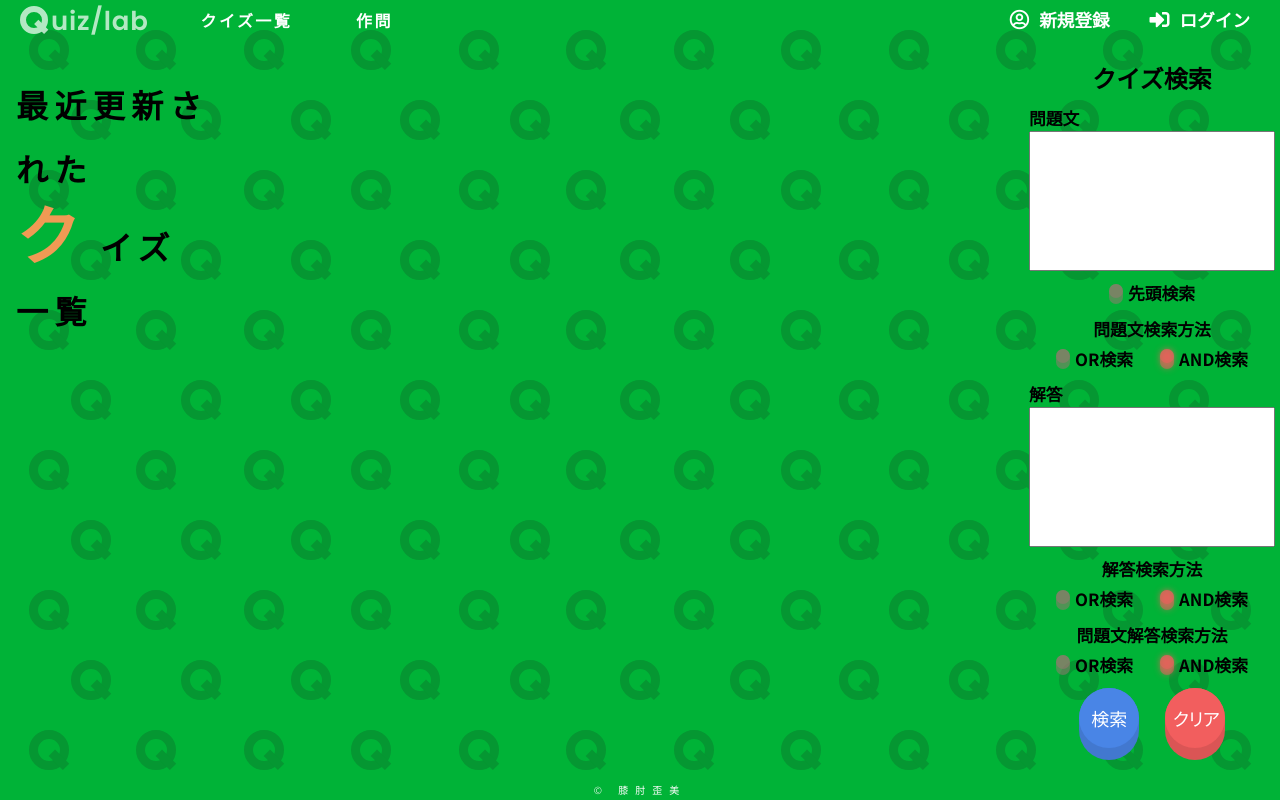
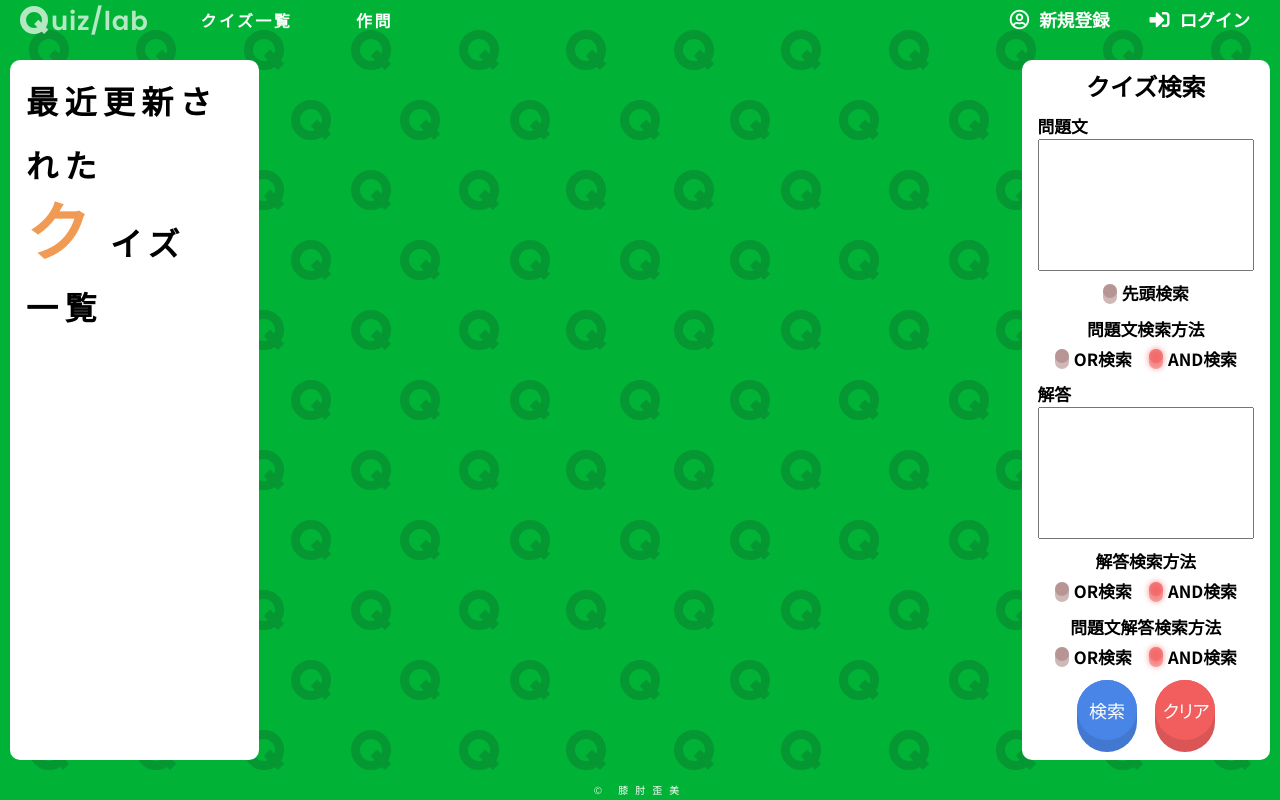
Before and after one commit to morihey-yabusaka/QuizSlashLab, a Django app: page /quiz/list in a window 1280 px wide. Run offline with Django 4.2, Linux system fonts and the light colour scheme; data that the repository does not hold is empty; parts of the project's set-up code (start-up, migrations or seed data) failed here and were passed over.

Commit message:
update design

```diff
--- a/app/static/css/style.css
+++ b/app/static/css/style.css
@@ -559,20 +569,31 @@ input[type=checkbox]:checked + label .light:after, input[type=checkbox]:checked
   position: fixed;
   right: 0;
   top: var(--header-height);
-  padding: 15px 10px;
-  width: 20%;
+  display: flex;
+  flex-direction: column;
+  align-items: flex-end;
+  justify-content: flex-start;
+  padding: 0.5em 1em;
+  width: -webkit-fit-content;
+  width: -moz-fit-content;
+  width: fit-content;
   z-index: 5;
 }
 .notice_list .notice_item {
+  --color: var(--red);
   position: relative;
   display: flex;
   align-items: center;
+  width: -webkit-max-content;
+  width: -moz-max-content;
+  width: max-content;
   font-size: 1.2rem;
   font-weight: 600;
-  padding: 8px 10px;
-  background: #fff;
-  border: 3px solid var(--red);
-  border-radius: 10px;
+  padding: 0.5em 1em;
+  background: #fffc;
+  border-radius: 5px;
+  box-shadow: 0 0 15px -7px var(--color);
+  transform-origin: top center;
   margin-bottom: 15px;
 }
 .notice_list .notice_item.on {
@@ -638,7 +668,7 @@ input[type=checkbox]:checked + label .light:after, input[type=checkbox]:checked
   height: -webkit-fit-content;
   height: -moz-fit-content;
   height: fit-content;
-  padding: 50px 10px;
+  padding: 20px 10px;
 }
 .quiz.list .main > .list .item {
   position: relative;
@@ -715,9 +745,10 @@ input[type=checkbox]:checked + label .light:after, input[type=checkbox]:checked
 }
 .quiz.list .main .left, .quiz.list .main .right {
   width: 20%;
-}
-.quiz.list .main .left {
-  padding: 2em 1em;
+  margin: 20px 10px;
+  padding: 0.5em 1em;
+  background-color: #fff;
+  border-radius: 10px;
 }
 .quiz.list .main .left .title {
   line-height: 2em;
@@ -736,7 +767,6 @@ input[type=checkbox]:checked + label .light:after, input[type=checkbox]:checked
   align-items: center;
   font-size: 1.5rem;
   font-weight: 600;
-  padding: 20px 5px;
   height: 100%;
 }
 .quiz.list .main .quiz_search form {
--- a/app/static/js/copy-btn.js
+++ b/app/static/js/copy-btn.js
@@ -3,7 +3,7 @@ function copy2clipboard(text, type) {
     navigator.clipboard.writeText(text).then(() => {
       notice(
         ["copy", type],
-        "コピーしました。"
+        "<span class='material-icons-outlined'>content_copy</span>コピーしました。"
       )
     })
   } else {
--- a/app/static/scss/_index.scss
+++ b/app/static/scss/_index.scss
@@ -59,10 +59,20 @@
         display: flex;
         justify-content: flex-end;
 
+        &:before {
+          content: "";
+          height: 1px;
+          background-color: var(--green);
+          flex-grow: 1;
+          align-self: center;
+        }
+
         a {
-          color: var(--green-dark);
+          --border-color: var(--orange);
+          color: var(--orange);
           letter-spacing: .1em;
           padding-bottom: .1em;
+          margin-left: 1em;
         }
       }
     }
--- a/app/static/scss/_root.scss
+++ b/app/static/scss/_root.scss
@@ -41,6 +41,7 @@ html {
     }
 
     a.under {
+      --border-color: var(--green-dark);
       position: relative;
 
       &:before {
@@ -53,7 +54,7 @@ html {
         height: 0.1em;
         transform-origin: right center;
         transform: scale(0, 1);
-        background-color: var(--green-dark);
+        background-color: var(--border-color);
         transition: transform .3s;
       }
 
--- a/app/static/scss/comp/_notice.scss
+++ b/app/static/scss/comp/_notice.scss
@@ -2,20 +2,27 @@
   position: fixed;
   right: 0;
   top: var(--header-height);
-  padding: 15px 10px;
-  width: 20%;
+  display: flex;
+  flex-direction: column;
+  align-items: flex-end;
+  justify-content: flex-start;
+  padding: .5em 1em;
+  width: fit-content;
   z-index: 5;
 
   .notice_item {
+    --color: var(--red);
     position: relative;
     display: flex;
     align-items: center;
+    width: max-content;
     font-size: 1.2rem;
     font-weight: 600;
-    padding: 8px 10px;
-    background: #fff;
-    border: 3px solid var(--red);
-    border-radius: 10px;
+    padding: .5em 1em;
+    background: #fffc;
+    border-radius: 5px;
+    box-shadow: 0 0 15px -7px var(--color);
+    transform-origin: top center;
     margin-bottom: 15px;
 
     &.on {
@@ -45,15 +52,26 @@
     }
 
     .o_icon {
-      margin-right: 10px;
+      margin-right: 1em;
     }
 
     &.copy {
+      &.q, &.a {
+        span {
+          margin-right: 1em;
+        }
+      }
       &.q {
-        border-color: var(--green);
+        --color: var(--green);
+        span {
+          color: var(--green);
+        }
       }
       &.a {
-        border-color: var(--orange);
+        --color: var(--orange);
+        span {
+          color: var(--orange);
+        }
       }
     }
   }
--- a/app/static/scss/quiz/_list.scss
+++ b/app/static/scss/quiz/_list.scss
@@ -9,7 +9,7 @@
     flex-direction: column;
     width: 60%;
     height: fit-content;
-    padding: 50px 10px;
+    padding: 20px 10px;
 
     .item {
       position: relative;
@@ -95,10 +95,13 @@
 
   .left, .right {
     width: 20%;
+    margin: 20px 10px;
+    padding: .5em 1em;
+    background-color: #fff;
+    border-radius: 10px;
   }
 
   .left {
-    padding: 2em 1em;
 
     .title {
       line-height: 2em;
@@ -120,7 +123,6 @@
     align-items: center;
     font-size: 1.5rem;
     font-weight: 600;
-    padding: 20px 5px;
     height: 100%;
 
     form {
--- a/app/static/scss/style.scss
+++ b/app/static/scss/style.scss
@@ -17,4 +17,5 @@
 @use 'quiz/create';
 @use 'users/form';
 @use 'users/usermenu';
+@use 'users/userpage';
 @use 'users/password_reset';
--- /dev/null
+++ b/app/static/scss/users/_userpage.scss
@@ -0,0 +1,23 @@
+.page.userpage {
+  .main {
+    display: flex;
+    align-items: center;
+    justify-content: center;
+
+    .inner {
+      display: flex;
+      justify-content: space-between;
+      width: 95%;
+      height: 95%;
+      padding: 1em 2em;
+      background: #fff;
+      border-radius: 20px;
+      box-shadow: 0 0 50px -35px #000;
+
+      .left, .right {
+        width: 49%;
+        height: 100%;
+      }
+    }
+  }
+}
--- a/app/templates/comp/notice.html
+++ b/app/templates/comp/notice.html
@@ -17,7 +17,6 @@
     パスワードを変更しました。
   </div>
   {% endif %}
-
 </div>
 
 <script>
```
Also changed, not shown: other parts of app/static/css/style.css (+44 -5 lines), app/templates/users/userpage.html (+19 -8 lines), 1 other file.
